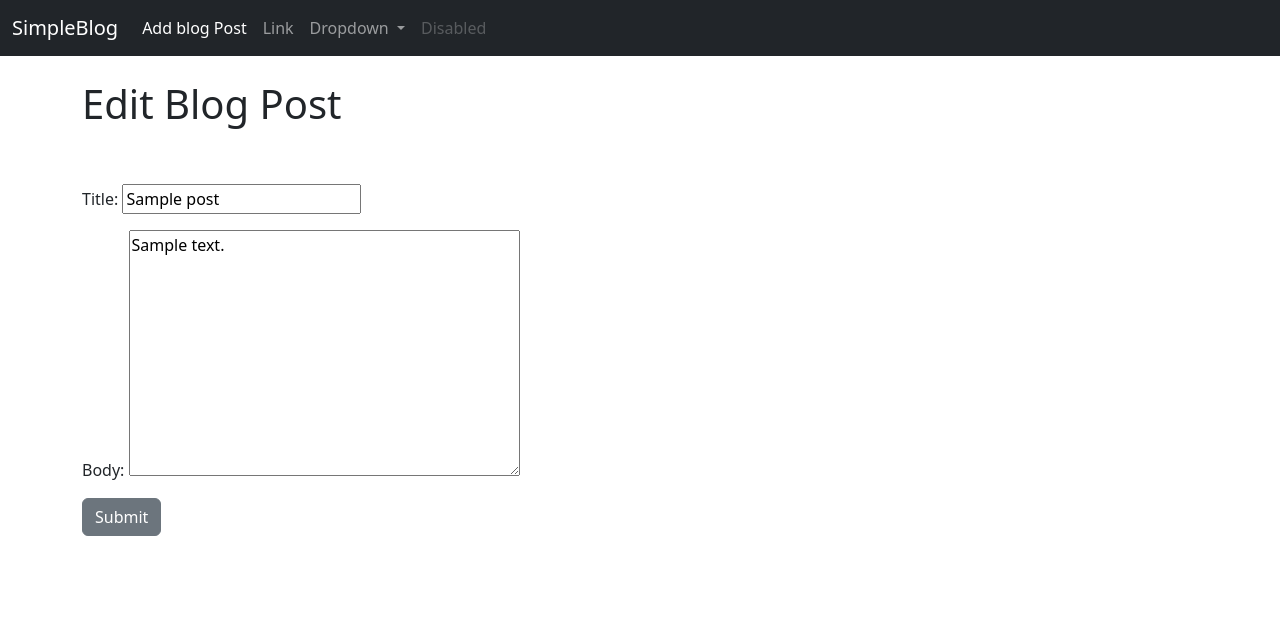
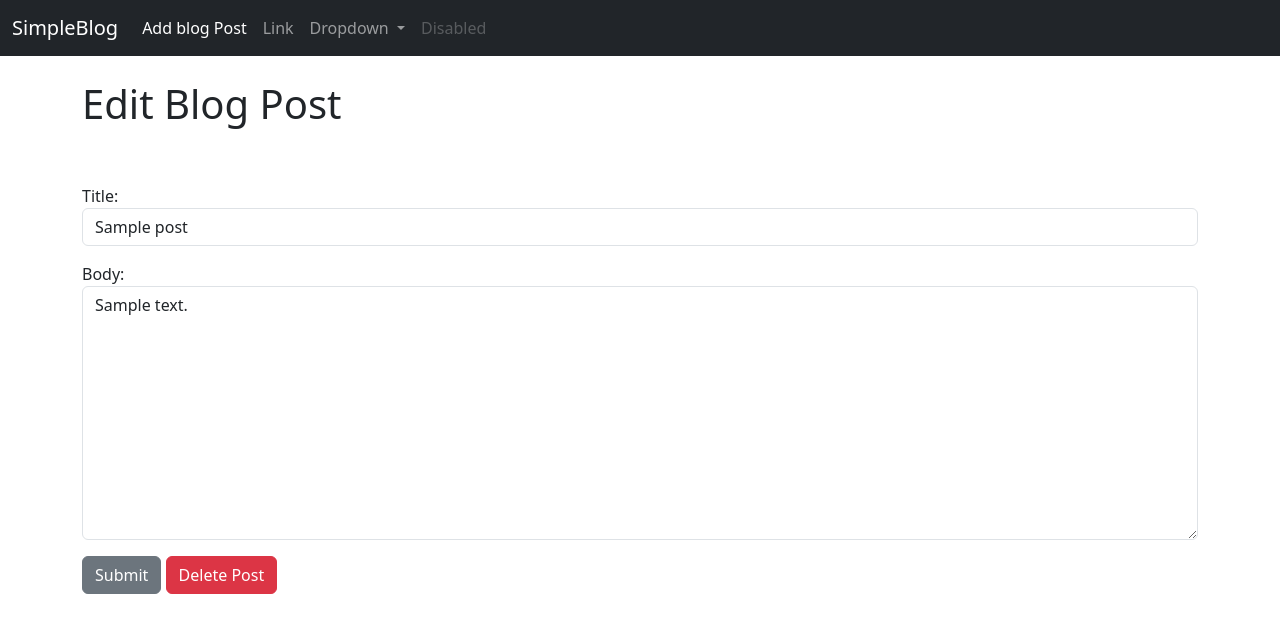
Before and after one commit to justinwastaken/SimpleBlog, a Django app: page /update_post/1 in a window 1280 px wide. Shown: the top 633 px of the page. Run offline with Django 5.2, Linux system fonts and the light colour scheme; tables that the repository leaves empty hold one stand-in row (values such as "Sample post").

Commit message:
Added Post deletion feature and created edit-form

```diff
--- a/simpleblog/blogapp/forms.py
+++ b/simpleblog/blogapp/forms.py
@@ -10,3 +10,13 @@ class PostForm(forms.ModelForm):
             'title': forms.TextInput(attrs={'class': 'form-control', 'placeholder': 'Enter your Title.'}),
             'body': forms.Textarea(attrs={'class': 'form-control', 'placeholder': 'What do you wanna talk about.'}),
         }
+
+class UpdateForm(forms.ModelForm):
+    class Meta:
+        model = Post
+        fields = ['title', 'body']
+
+        widgets = {
+            'title': forms.TextInput(attrs={'class': 'form-control', 'placeholder': 'Enter your Title.'}),
+            'body': forms.Textarea(attrs={'class': 'form-control', 'placeholder': 'What do you wanna talk about.'}),
+        }
--- a/simpleblog/blogapp/templates/home.html
+++ b/simpleblog/blogapp/templates/home.html
@@ -12,9 +12,9 @@
 {%for post in object_list%}
     <li><a href="{% url 'blog-details' post.pk %}">
         {{ post.title }}
-        </a> from {{ post.author }} - <a href ="{% url 'update_post' post.pk %}">
-            Edit
-        </a>
+        </a> from {{ post.author }} - <small><a href ="{% url 'update_post' post.pk %}">
+            (Edit)
+        </a></small>
     <br/>
         {{ post.body }}
     </li>
--- a/simpleblog/blogapp/templates/update_post.html
+++ b/simpleblog/blogapp/templates/update_post.html
@@ -10,6 +10,7 @@
     {% csrf_token %}
     {{ form.as_p }}
     <button type="submit" class="btn btn-secondary">Submit</button>
+    <a href="{% url 'delete_post' object.pk %}" class="btn btn-danger">Delete Post</a>
 </form>
 
 
--- a/simpleblog/blogapp/urls.py
+++ b/simpleblog/blogapp/urls.py
@@ -1,5 +1,5 @@
 from django.urls import path
-from .views import HomeView, BlogDetailView, AddPostView, UpdatePostView
+from .views import HomeView, BlogDetailView, AddPostView, UpdatePostView, DeletePostView
 
 urlpatterns = [
     #path('', views.home, name="home")
@@ -7,4 +7,5 @@ urlpatterns = [
     path('article/<int:pk>', BlogDetailView.as_view(), name="blog-details"),
     path('add_post', AddPostView.as_view(), name="add_post"),
     path('update_post/<int:pk>', UpdatePostView.as_view(), name="update_post"),
+    path('delete_post/<int:pk>', DeletePostView.as_view(), name="delete_post")
 ]
--- a/simpleblog/blogapp/views.py
+++ b/simpleblog/blogapp/views.py
@@ -1,7 +1,8 @@
 from django.shortcuts import render
-from django.views.generic import ListView, DetailView, CreateView, UpdateView
+from django.views.generic import ListView, DetailView, CreateView, UpdateView, DeleteView
 from .models import Post
-from .forms import PostForm
+from .forms import PostForm, UpdateForm
+from django.urls import reverse_lazy
 # Create your views here.
 
 #def home(request):
@@ -19,7 +20,6 @@ class AddPostView(CreateView):
     model = Post
     form_class = PostForm
     template_name = 'add_post.html'
-    #fields = ['title', 'body']
 
     def form_valid(self, form):
         form.instance.author = self.request.user # aktueller User als Autor
@@ -27,5 +27,10 @@ class AddPostView(CreateView):
 
 class UpdatePostView(UpdateView):
     model = Post
+    form_class = UpdateForm
     template_name = 'update_post.html'
-    fields = ['title', 'body']
+
+class DeletePostView(DeleteView):
+    model = Post
+    template_name = 'delete_post.html'
+    success_url = reverse_lazy('home')
```
Also changed, not shown: simpleblog/blogapp/templates/delete_post.html (added, +17 -0 lines).
